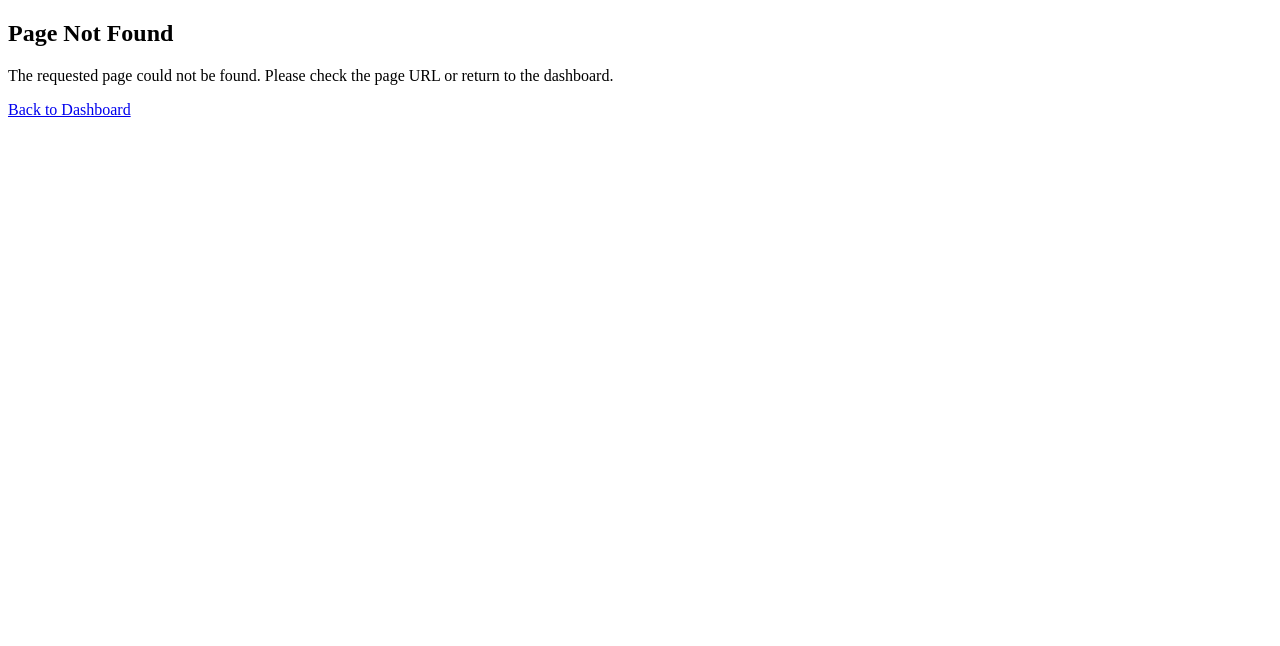
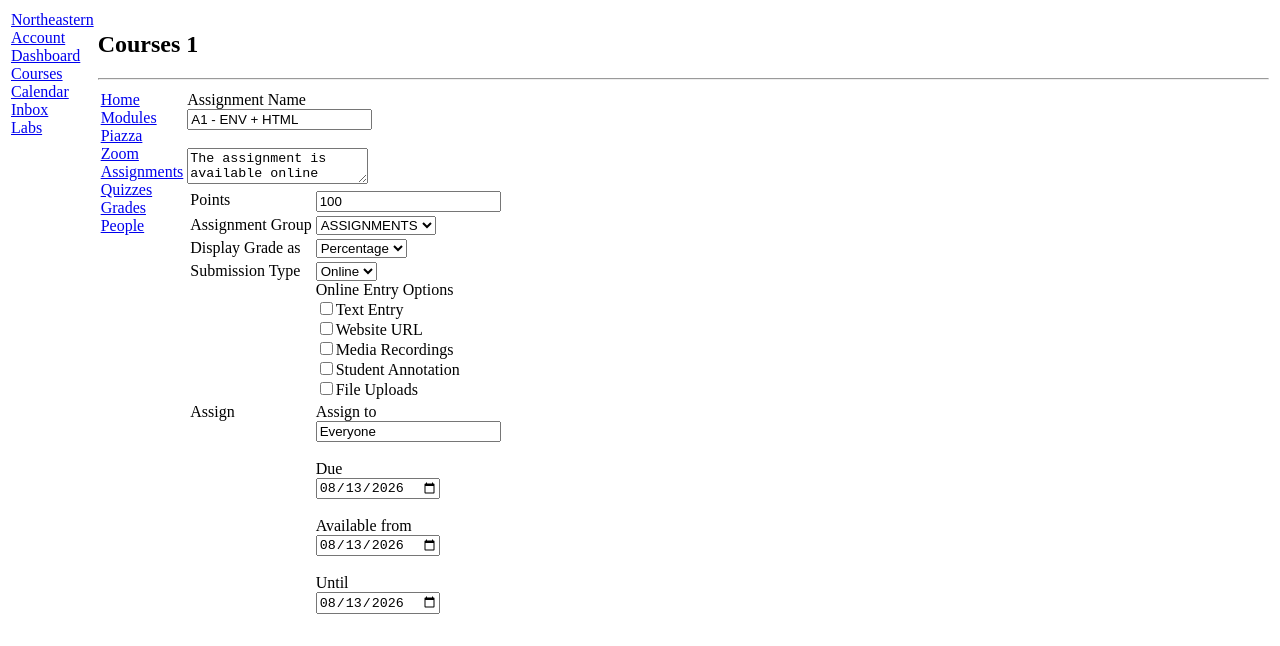
Before and after one commit to yevk55/webdev-client, a Next.js app: page /courses/1/assignments/1 in a window 1280 px wide. Before the commit this address had no page. Shown: the top 646 px of the page. Built offline with nearby package versions, Linux system fonts and the light colour scheme.

Commit message:
updated assignment editor

```diff
--- /dev/null
+++ b/app/(kambaz)/courses/[cid]/assignments/[aid]/page.tsx
@@ -0,0 +1,112 @@
+export default function AssignmentEditor() {
+  return (
+    <div id="wd-assignments-editor">
+      <label htmlFor="wd-name">Assignment Name</label>
+      <br />
+      <input id="wd-name" defaultValue="A1 - ENV + HTML" />
+      <br />
+      <br />
+      <textarea id="wd-description">
+        The assignment is available online Submit a link to the landing page of
+      </textarea>
+      <br />
+      <table>
+        <tbody>
+          <tr>
+            <td align="left" valign="top">
+              <label htmlFor="wd-points">Points</label>
+            </td>
+            <td>
+              <input id="wd-points" defaultValue={100} />
+            </td>
+          </tr>
+          {/* Complete on your own — see checklist below */}
+        <tr>
+            <td align="left" valign="top">
+                <label htmlFor="wd-group">Assignment Group</label>
+            </td>
+            <td>
+                <select>
+                    <option>ASSIGNMENTS</option>
+                    <option>QUIZZES</option>
+                    <option>EXAMS</option>
+                    <option>PROJECT</option>
+                </select>
+            </td>
+        </tr>
+        <tr>
+            <td align="left" valign="top">
+                <label htmlFor="wd-display-grade-as">Display Grade as</label>
+            </td>
+            <td>
+                <select id="wd-display-grade-as">
+                    <option>Percentage</option>
+                </select>
+            </td>
+        </tr>
+        <tr>
+            <td align="left" valign="top">
+                <label htmlFor="wd-submission-type">Submission Type</label>
+            </td>
+            <td>
+                <select id="wd-submission-type">
+                    <option>Online</option>
+                </select>
+
+                <br />
+                <label>Online Entry Options</label>
+                <br />
+
+                <input type="checkbox" id="wd-text-entry" />
+                <label htmlFor="wd-text-entry">Text Entry</label>
+                <br />
+
+                <input type="checkbox" id="wd-website-url" />
+                <label htmlFor="wd-website-url">Website URL</label>
+                <br />
+
+                <input type="checkbox" id="wd-media-recordings" />
+                <label htmlFor="wd-media-recordings">Media Recordings</label>
+                <br />
+
+                <input type="checkbox" id="wd-student-annotation" />
+                <label htmlFor="wd-student-annotation">Student Annotation</label>
+                <br />
+
+                <input type="checkbox" id="wd-file-upload" />
+                <label htmlFor="wd-file-upload">File Uploads</label>
+            </td>
+        </tr>
+        <tr>
+            <td align="left" valign="top">
+                <label>Assign</label>
+            </td>
+            <td>
+                <label htmlFor="wd-assign-to">Assign to</label>
+                <br />
+                <input id="wd-assign-to" defaultValue="Everyone" />
+                <br />
+                <br />
+
+                <label htmlFor="wd-due-date">Due</label>
+                <br />
+                <input type="date" id="wd-due-date" defaultValue="2026-08-13" />
+                <br />
+                <br />
+
+                <label htmlFor="wd-available-from">Available from</label>
+                <br />
+                <input type="date" id="wd-available-from" defaultValue="2026-08-13" />
+                <br />
+                <br />
+
+                <label htmlFor="wd-available-until">Until</label>
+                <br />
+                <input type="date" id="wd-available-until" defaultValue="2026-08-13" />
+            </td>
+        </tr>
+        </tbody>
+      </table>
+    </div>
+  );
+}
```
